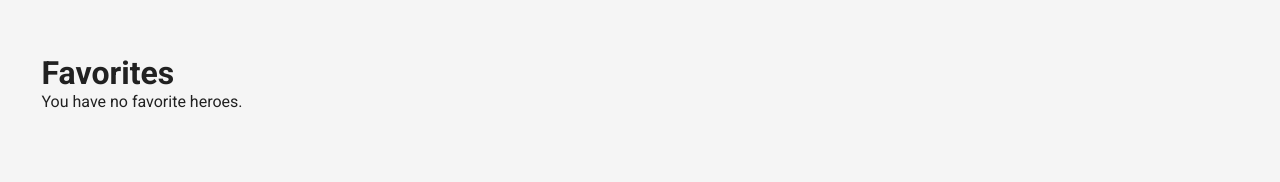
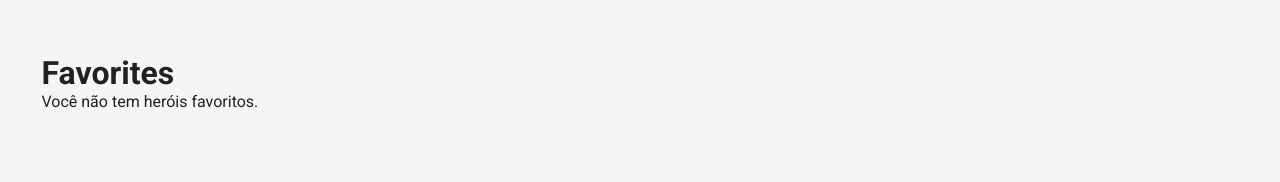
Before and after one commit to jonesnambundo/InstaCarro, a React (Create React App) app: page /favorites in a window 1280 px wide. Shown: the part 128-310 px from the top of the page. Built offline with nearby package versions, Linux system fonts and the light colour scheme.

Commit message:
testes unitarios cypress atualização

```diff
--- a/src/pages/Favorite/FavoritePage.tsx
+++ b/src/pages/Favorite/FavoritePage.tsx
@@ -10,7 +10,7 @@ const FavoritesPage: React.FC = () => {
     <Container>
       <h1>Favorites</h1>
       {favorites.length === 0 ? (
-        <p>You have no favorite heroes.</p>
+        <p>Você não tem heróis favoritos.</p>
       ) : (
         <HeroGrid>
           {favorites.map((hero) => (
```
Also changed, not shown: 1 other file (tests, documents, lock files or other folders).
